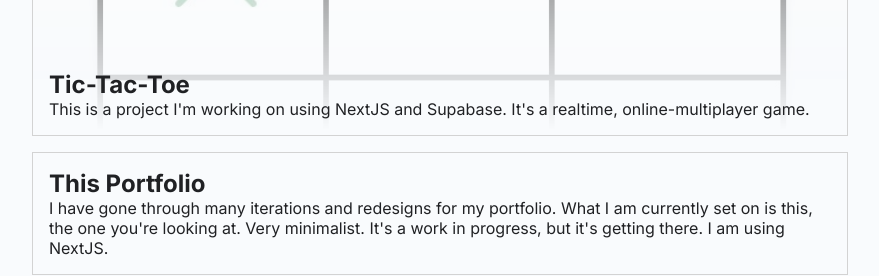
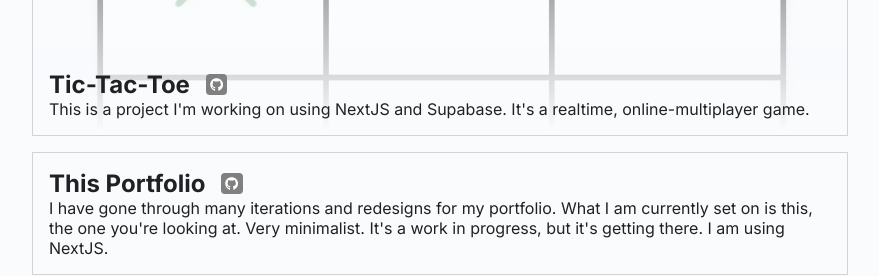
Before and after one commit to GarrettArhSmith/portfolio-3, a Next.js app: page / in a window 1280 px wide. Shown: the part 880-1156 px from the top of the page, without its empty margins (200-1079 px from the left). Built offline with nearby package versions, Linux system fonts and the light colour scheme.

Commit message:
added github button and made links open in new tab

```diff
--- a/src/sections/Contact/Contact.tsx
+++ b/src/sections/Contact/Contact.tsx
@@ -5,10 +5,10 @@ export default function Contact() {
     <section id="contact">
       <h1 className="sectionTitle">Contact</h1>
       <address className={s.contactInfo}>
-        <a href="https://garrettsmith.me/">garrettsmith.me</a>
-        <a href="https://www.linkedin.com/in/garrettarhsmith">linkedin.com/in/garrettarhsmith</a>
-        <a href="mailto:garrettarhsmith@gmail.com">garrettarhsmith@gmail.com</a>
-        <a href="tel:+17406014739">+1(740)601-4739</a>
+        <a href="https://garrettsmith.me/" target="_blank">garrettsmith.me</a>
+        <a href="https://www.linkedin.com/in/garrettarhsmith" target="_blank">linkedin.com/in/garrettarhsmith</a>
+        <a href="mailto:garrettarhsmith@gmail.com" target="_blank">garrettarhsmith@gmail.com</a>
+        <a href="tel:+17406014739" target="_blank">+1(740)601-4739</a>
       </address>
     </section>
   );
--- a/src/sections/Work/Work.module.css
+++ b/src/sections/Work/Work.module.css
@@ -2,6 +2,30 @@
   display: flex;
   flex-direction: column;
   gap: 1rem;
+}
+
+.head {
+  display: flex;
+  align-items: center;
+  gap: 1rem;
+}
+
+.head button {
+  border: none;
+  height: fit-content;
+  padding: 0.25rem;
+  border-radius: 0.25rem;
+  background: gray;
+  color: white;
+  display: flex;
+  place-items: center;
+  gap: 0.25rem;
+  transition: 0.2s ease;
+
+  &:hover {
+    background: #202124;
+    cursor: pointer;
+  }
 }
 
 .content {
--- a/src/sections/Work/Work.tsx
+++ b/src/sections/Work/Work.tsx
@@ -1,6 +1,7 @@
 import Image from 'next/image'
 import s from "./Work.module.css";
 import Tile from "@/components/Tile/Tile"
+import { FaGithub } from "react-icons/fa";
 
 const workItems = [
   {
@@ -13,12 +14,14 @@ const workItems = [
     id: 1,
     title: "Tic-Tac-Toe",
     img: "/tic-tac-toe.jpg",
-    description: "This is a project I'm working on using NextJS and Supabase. It's a realtime, online-multiplayer game."
+    description: "This is a project I'm working on using NextJS and Supabase. It's a realtime, online-multiplayer game.",
+    github: "https://github.com/GarrettArhSmith/tic-tac-toe"
   },
   {
     id: 2,
     title: "This Portfolio",
     description: "I have gone through many iterations and redesigns for my portfolio. What I am currently set on is this, the one you're looking at. Very minimalist. It's a work in progress, but it's getting there. I am using NextJS.",
+    github: "https://github.com/GarrettArhSmith/portfolio",
   },
   {
     id: 3,
@@ -53,18 +56,17 @@ export default function Work() {
               priority
             />}
             <div className={s.content}>
-              <h3 className={s.title}>{item.title}</h3>
+              <div className={s.head}>
+                <h3 className={s.title}>{item.title}</h3>
+                {item.github && (
+                  <a href={item.github} target="_blank"><button><FaGithub /></button></a>
+                )}
+              </div>
               <p>{item.description}</p>
             </div>
           </Tile>
         ))}
       </div>
-      {/* <Image
-        src="https://www.the-winston-project.imgix.net/610beec5aea874132acbafda/146_VSchool.png"
-        alt="VSchool Logo"
-        width={281}
-        height={70}
-      /> */}
     </section>
   );
 }
```
